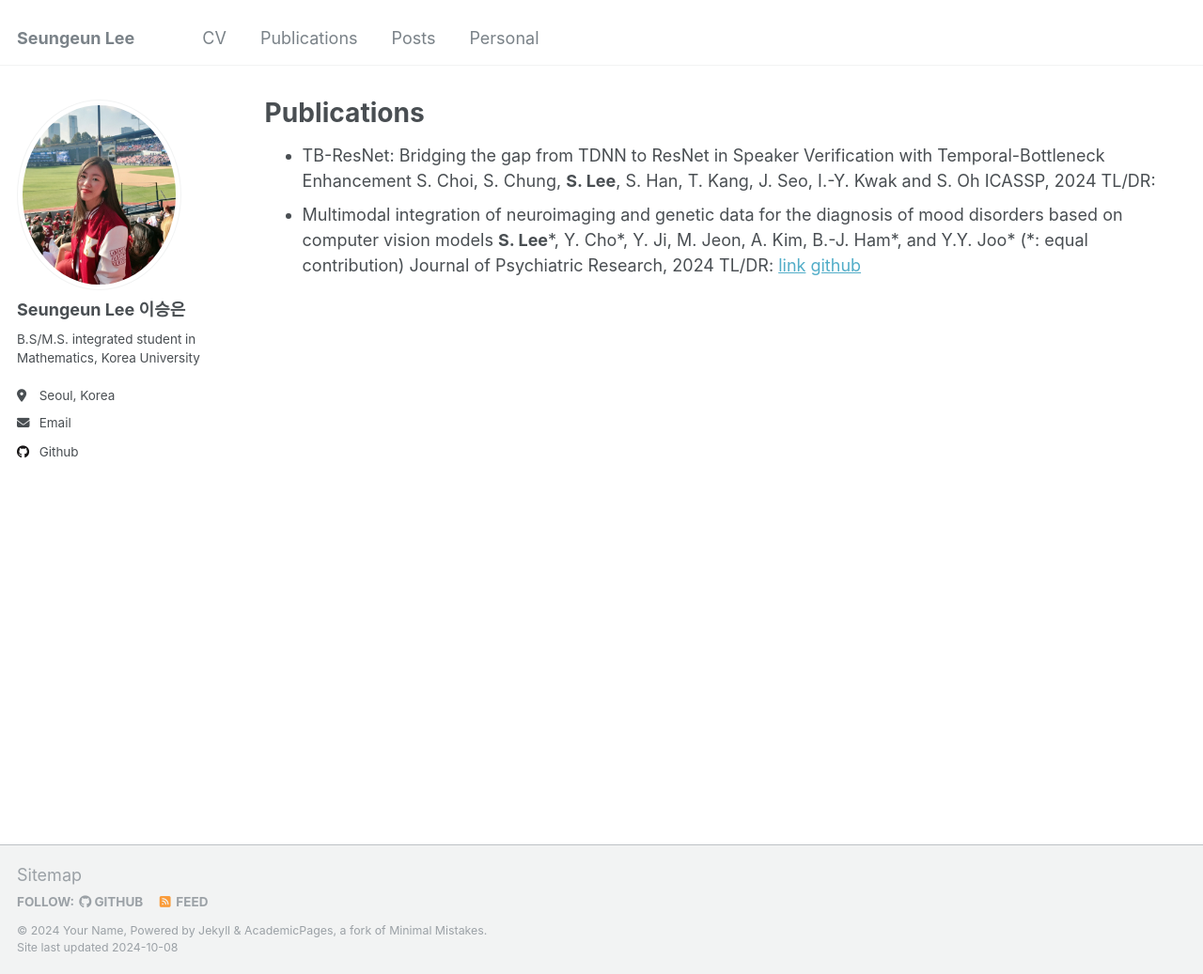
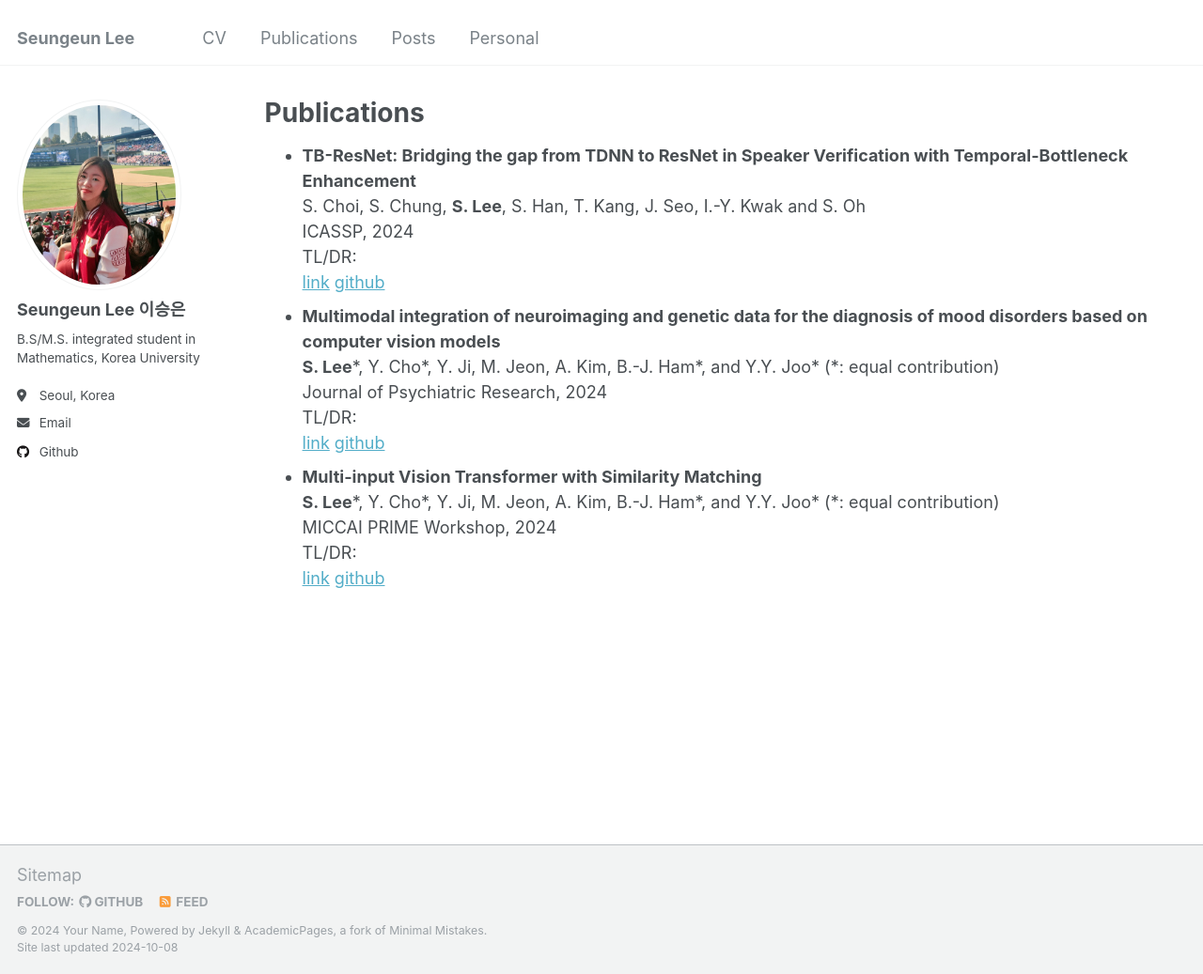
Before and after one commit to duneag2/duneag2.github.io, a Jekyll site: the page built from _pages/publications.html, in a window 1280 px wide and 1037 px high. Shown: the whole window at 94% size. Built offline with Jekyll 4.4.1, drawn with Linux system fonts in a browser that asks for light colours.

Commit message:
Update publications.html

```diff
--- a/_pages/publications.html
+++ b/_pages/publications.html
@@ -6,15 +6,25 @@ author_profile: true
 ---
 
 <ul>
-  <li>TB-ResNet: Bridging the gap from TDNN to ResNet in Speaker Verification with Temporal-Bottleneck Enhancement
-  S. Choi, S. Chung, <strong>S. Lee</strong>, S. Han, T. Kang, J. Seo, I.-Y. Kwak and S. Oh
-  ICASSP, 2024
-  TL/DR:
+  <li>
+    <strong>TB-ResNet: Bridging the gap from TDNN to ResNet in Speaker Verification with Temporal-Bottleneck Enhancement</strong> <br>
+    S. Choi, S. Chung, <strong>S. Lee</strong>, S. Han, T. Kang, J. Seo, I.-Y. Kwak and S. Oh <br>
+    ICASSP, 2024 <br>
+    TL/DR: <br>
+    <a href="https://doi.org/10.1016/j.jpsychires.2024.02.036">link</a> <a href="https://github.com/duneag2/vit-xgboost-imaging-genomics">github</a>
   </li>
-  <li>Multimodal integration of neuroimaging and genetic data for the diagnosis of mood disorders based on computer vision models
-  <strong>S. Lee</strong>*, Y. Cho*, Y. Ji, M. Jeon, A. Kim, B.-J. Ham*, and Y.Y. Joo* (*: equal contribution)
-  Journal of Psychiatric Research, 2024
-  TL/DR:
-  <a href="https://doi.org/10.1016/j.jpsychires.2024.02.036">link</a> <a href="https://github.com/duneag2/vit-xgboost-imaging-genomics">github</a>
+  <li>
+    <strong>Multimodal integration of neuroimaging and genetic data for the diagnosis of mood disorders based on computer vision models</strong> <br>
+    <strong>S. Lee</strong>*, Y. Cho*, Y. Ji, M. Jeon, A. Kim, B.-J. Ham*, and Y.Y. Joo* (*: equal contribution) <br>
+    Journal of Psychiatric Research, 2024 <br>
+    TL/DR: <br>
+    <a href="https://doi.org/10.1016/j.jpsychires.2024.02.036">link</a> <a href="https://github.com/duneag2/vit-xgboost-imaging-genomics">github</a>
+  </li>
+  <li>
+    <strong>Multi-input Vision Transformer with Similarity Matching</strong> <br>
+    <strong>S. Lee</strong>*, Y. Cho*, Y. Ji, M. Jeon, A. Kim, B.-J. Ham*, and Y.Y. Joo* (*: equal contribution) <br>
+    MICCAI PRIME Workshop, 2024 <br>
+    TL/DR: <br>
+    <a href="https://doi.org/10.1007/978-3-031-46005-0_16">link</a> <a href="https://github.com/duneag2/vit-similarity">github</a>
   </li>
 </ul>
```
